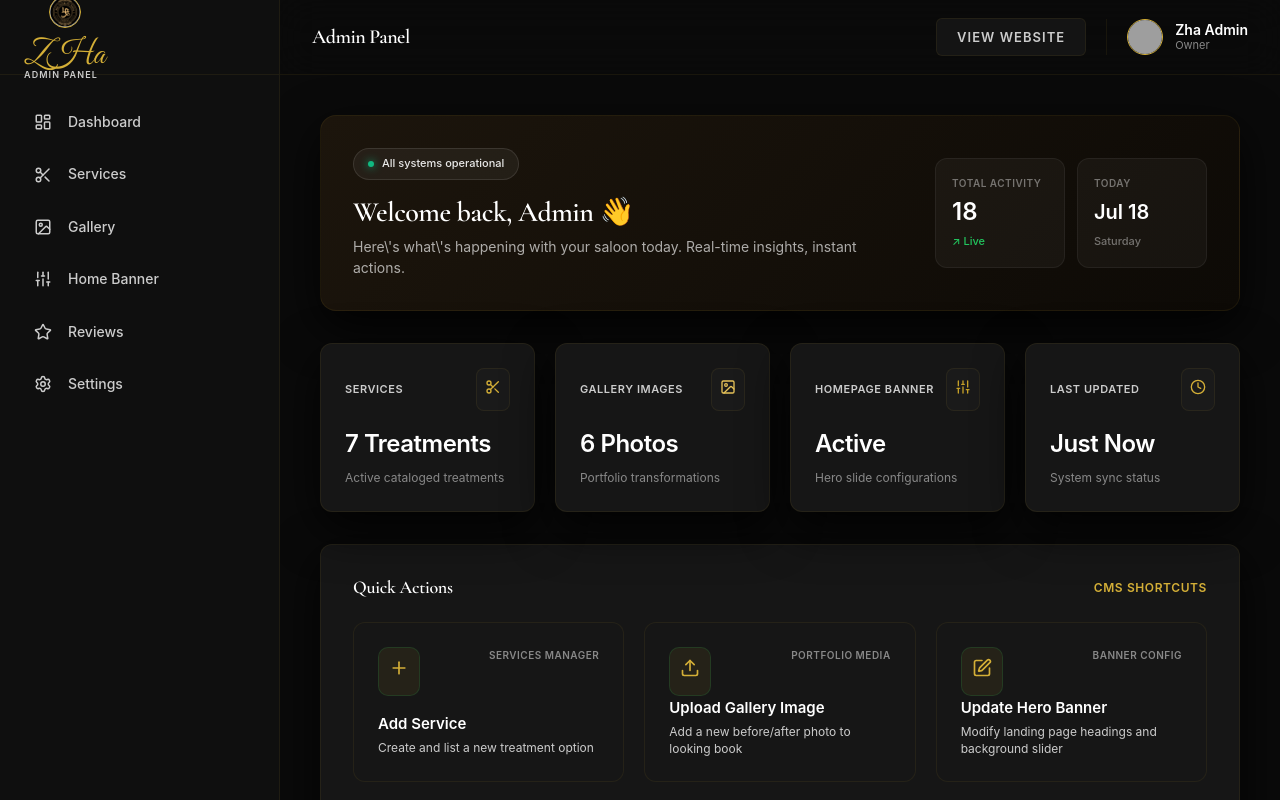
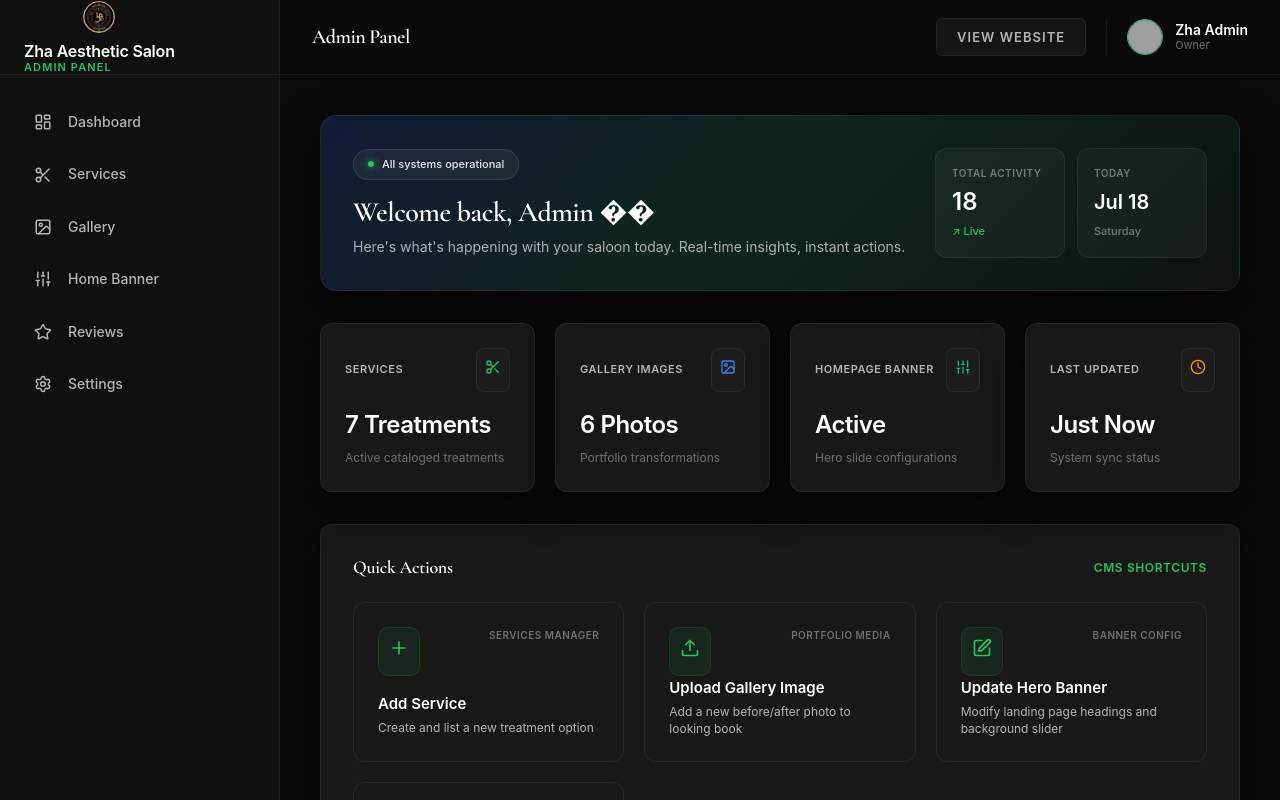
Before and after one commit to suryaprakash992005/Beauty_Parlour, a React (Vite) app: page /admin in a window 1280 px wide. Shown: the top 800 px of the page. Built offline with nearby package versions, Linux system fonts and the light colour scheme; no server answers; the database is empty; sample sign-in values are in the browser's storage; grey boxes are pictures that could not be loaded.

Commit message:
Added parking updated File

```diff
--- a/src/pages/admin/AdminDashboard.tsx
+++ b/src/pages/admin/AdminDashboard.tsx
@@ -10,7 +10,7 @@ export default function AdminDashboard() {
       icon: Scissors,
       desc: 'Active cataloged treatments',
       to: '/admin/services',
-      color: '#D4AF37'
+      color: '#22C55E'
     },
     {
       label: 'Gallery Images',
@@ -18,7 +18,7 @@ export default function AdminDashboard() {
       icon: Image,
       desc: 'Portfolio transformations',
       to: '/admin/gallery',
-      color: '#E5C158'
+      color: '#3B82F6'
     },
     {
       label: 'Homepage Banner',
@@ -26,7 +26,7 @@ export default function AdminDashboard() {
       icon: Sliders,
       desc: 'Hero slide configurations',
       to: '/admin/banner',
-      color: '#C5A028'
+      color: '#10B981'
     },
     {
       label: 'Last Updated',
@@ -34,7 +34,7 @@ export default function AdminDashboard() {
       icon: Clock,
       desc: 'System sync status',
       to: '/admin/settings',
-      color: '#D4AF37'
+      color: '#F59E0B'
     },
   ];
 
@@ -74,7 +74,7 @@ export default function AdminDashboard() {
       {/* Welcome Hero Banner */}
       <div
         style={{
-          background: 'linear-gradient(135deg, #1c150c 0%, #0d0a06 100%)',
+          background: 'linear-gradient(135deg, #131A35 0%, #0D2619 50%, #0F1210 100%)',
           border: '1px solid var(--admin-border)',
           borderRadius: '16px',
           padding: '32px',
@@ -100,14 +100,14 @@ export default function AdminDashboard() {
             color: 'rgba(255, 255, 255, 0.9)',
             fontWeight: 500
           }}>
-            <span style={{ width: '6px', height: '6px', borderRadius: '50%', background: '#10B981', boxShadow: '0 0 8px #10B981' }} />
+            <span style={{ width: '6px', height: '6px', borderRadius: '50%', background: '#22C55E', boxShadow: '0 0 8px #22C55E' }} />
             <span>All systems operational</span>
           </div>
           <h2 style={{ fontSize: '28px', fontWeight: 600, color: 'white', marginTop: '16px', marginBottom: '8px', letterSpacing: '-0.5px' }}>
-            Welcome back, Admin 👋
+            Welcome back, Admin ��
           </h2>
           <p style={{ fontSize: '14px', color: 'rgba(255, 255, 255, 0.65)', margin: 0, lineHeight: '1.5' }}>
-            Here\'s what\'s happening with your saloon today. Real-time insights, instant actions.
+            Here's what's happening with your saloon today. Real-time insights, instant actions.
           </p>
         </div>
 
--- a/src/pages/admin/AdminLayout.tsx
+++ b/src/pages/admin/AdminLayout.tsx
@@ -72,9 +72,9 @@ export default function AdminLayout() {
             }}>
               <img src={logoUrl} alt="Logo" style={{ width: '100%', height: '100%', objectFit: 'cover' }} />
             </div>
-            <div style={{ display: 'flex', flexDirection: 'column', lineHeight: '0.8', marginTop: '4px' }}>
-              <span className="admin-sidebar__logo-name" style={{ margin: 0, fontFamily: 'var(--font-script)', fontSize: '2.1rem', color: 'var(--admin-accent)', fontWeight: 400 }}>ZHa</span>
-              <span className="admin-sidebar__logo-sub" style={{ fontSize: '9px', letterSpacing: '0.12em', color: 'var(--admin-text-secondary)', textTransform: 'uppercase', marginTop: '2px' }}>Admin Panel</span>
+            <div style={{ display: 'flex', flexDirection: 'column', lineHeight: '1.1' }}>
+              <span className="admin-sidebar__logo-name" style={{ margin: 0 }}>Zha Aesthetic Salon</span>
+              <span className="admin-sidebar__logo-sub">Admin Panel</span>
             </div>
           </div>
           {/* Close button for mobile drawer */}
--- a/src/pages/admin/AdminLogin.tsx
+++ b/src/pages/admin/AdminLogin.tsx
@@ -34,12 +34,10 @@ export default function AdminLogin() {
     <div className="admin-login">
       {/* Left Panel: Luxury Salon Branding & Illustration */}
       <div className="admin-login__left">
-        <div className="admin-login__left-header" style={{ display: 'flex', alignItems: 'center', gap: '12px' }}>
-          <div className="admin-login__logo-icon" style={{ fontFamily: 'var(--font-sans)' }}>Z</div>
-          <div style={{ display: 'flex', flexDirection: 'column', lineHeight: '0.8' }}>
-            <span className="admin-login__logo-text" style={{ fontFamily: 'var(--font-script)', fontSize: '2.3rem', color: 'var(--admin-accent)', fontWeight: 400 }}>ZHa</span>
-            <span className="admin-login__logo-badge" style={{ fontSize: '8px', letterSpacing: '0.12em', color: 'var(--admin-text-secondary)', textTransform: 'uppercase', marginTop: '2px', background: 'rgba(212,175,55,0.06)', padding: '2px 6px', border: '1px solid rgba(212,175,55,0.1)', borderRadius: '4px' }}>ADMIN CONSOLE</span>
-          </div>
+        <div className="admin-login__left-header">
+          <div className="admin-login__logo-icon">Z</div>
+          <span className="admin-login__logo-text">Zha Aesthetic Salon</span>
+          <span className="admin-login__logo-badge">ADMIN CONSOLE</span>
         </div>
 
         <div className="admin-login__hero">
--- a/src/styles/admin.css
+++ b/src/styles/admin.css
@@ -5,25 +5,25 @@
 
 /* ── Reset and Variables ── */
 .admin-layout, .admin-login {
-  --admin-bg: #0A0A0A;             /* Sleek luxury carbon background */
-  --admin-surface: #141414;        /* Dark surface */
-  --admin-sidebar-bg: #0F0F0F;     /* Sidebar background */
-  --admin-card-bg: #161616;        /* Card background */
+  --admin-bg: #0B0B0B;             /* Primary deep dark background */
+  --admin-surface: #151515;        /* Dark surface */
+  --admin-sidebar-bg: #101010;     /* Sidebar background */
+  --admin-card-bg: #181818;        /* Card background */
 
-  --admin-border: rgba(212, 175, 55, 0.08); /* Luxurious subtle gold border */
-  --admin-border-hover: rgba(212, 175, 55, 0.25);
+  --admin-border: rgba(255, 255, 255, 0.06); /* Very subtle white border */
+  --admin-border-hover: rgba(34, 197, 94, 0.25);
 
-  --admin-accent: #D4AF37;         /* Luxury Gold Accent */
-  --admin-accent-gradient: linear-gradient(135deg, #c9a227 0%, #e8c547 50%, #c9a227 100%);
-  --admin-accent-hover: #e8c547;
-  --admin-accent-light: rgba(212, 175, 55, 0.08);
+  --admin-accent: #22C55E;         /* Emerald Green Accent */
+  --admin-accent-gradient: linear-gradient(135deg, #22C55E 0%, #16A34A 100%);
+  --admin-accent-hover: #16A34A;
+  --admin-accent-light: rgba(34, 197, 94, 0.08);
 
   --admin-text: #FFFFFF;           /* Primary Text */
-  --admin-text-secondary: #CCCCCC; /* Secondary Text */
-  --admin-text-muted: #888888;     /* Muted Text */
+  --admin-text-secondary: #B5B5B5; /* Secondary Text */
+  --admin-text-muted: #707070;     /* Muted Text */
 
-  --admin-shadow: 0 16px 48px rgba(0, 0, 0, 0.8);
-  --admin-glow: 0 0 24px rgba(212, 175, 55, 0.18);
+  --admin-shadow: 0 12px 40px rgba(0, 0, 0, 0.6);
+  --admin-glow: 0 0 20px rgba(34, 197, 94, 0.15);
   --font-sans: "Inter", -apple-system, BlinkMacSystemFont, "Segoe UI", Roboto, sans-serif;
 
   font-family: var(--font-sans);
@@ -46,8 +46,8 @@
   flex-direction: column;
   justify-content: space-between;
   padding: 48px;
-  background: radial-gradient(circle at 10% 20%, rgba(212, 175, 55, 0.09) 0%, transparent 50%),
-              radial-gradient(circle at 90% 80%, rgba(212, 175, 55, 0.04) 0%, transparent 60%),
+  background: radial-gradient(circle at 10% 20%, rgba(34, 197, 94, 0.08) 0%, transparent 50%),
+              radial-gradient(circle at 90% 80%, rgba(22, 163, 74, 0.05) 0%, transparent 60%),
               #080808;
   border-right: 1px solid var(--admin-border);
   position: relative;
@@ -252,7 +252,7 @@
 .form-select:focus,
 .form-textarea:focus {
   border-color: var(--admin-accent);
-  box-shadow: 0 0 0 3px rgba(212, 175, 55, 0.1), var(--admin-glow);
+  box-shadow: 0 0 0 3px rgba(34, 197, 94, 0.1), var(--admin-glow);
   background: var(--admin-surface);
 }
 
@@ -320,7 +320,7 @@
 
 .admin-login__submit:hover {
   transform: translateY(-1px);
-  box-shadow: 0 8px 24px rgba(212, 175, 55, 0.35);
+  box-shadow: 0 8px 24px rgba(34, 197, 94, 0.35);
 }
 
 /* ── Admin Dashboard Layout ── */
@@ -410,8 +410,8 @@
 .admin-sidebar__link.active {
   color: var(--admin-text);
   background: var(--admin-accent-light);
-  border: 1px solid rgba(212, 175, 55, 0.15);
-  box-shadow: 0 0 10px rgba(212, 175, 55, 0.05);
+  border: 1px solid rgba(34, 197, 94, 0.15);
+  box-shadow: 0 0 10px rgba(34, 197, 94, 0.05);
 }
 
 .admin-sidebar__link.active::before {
```
